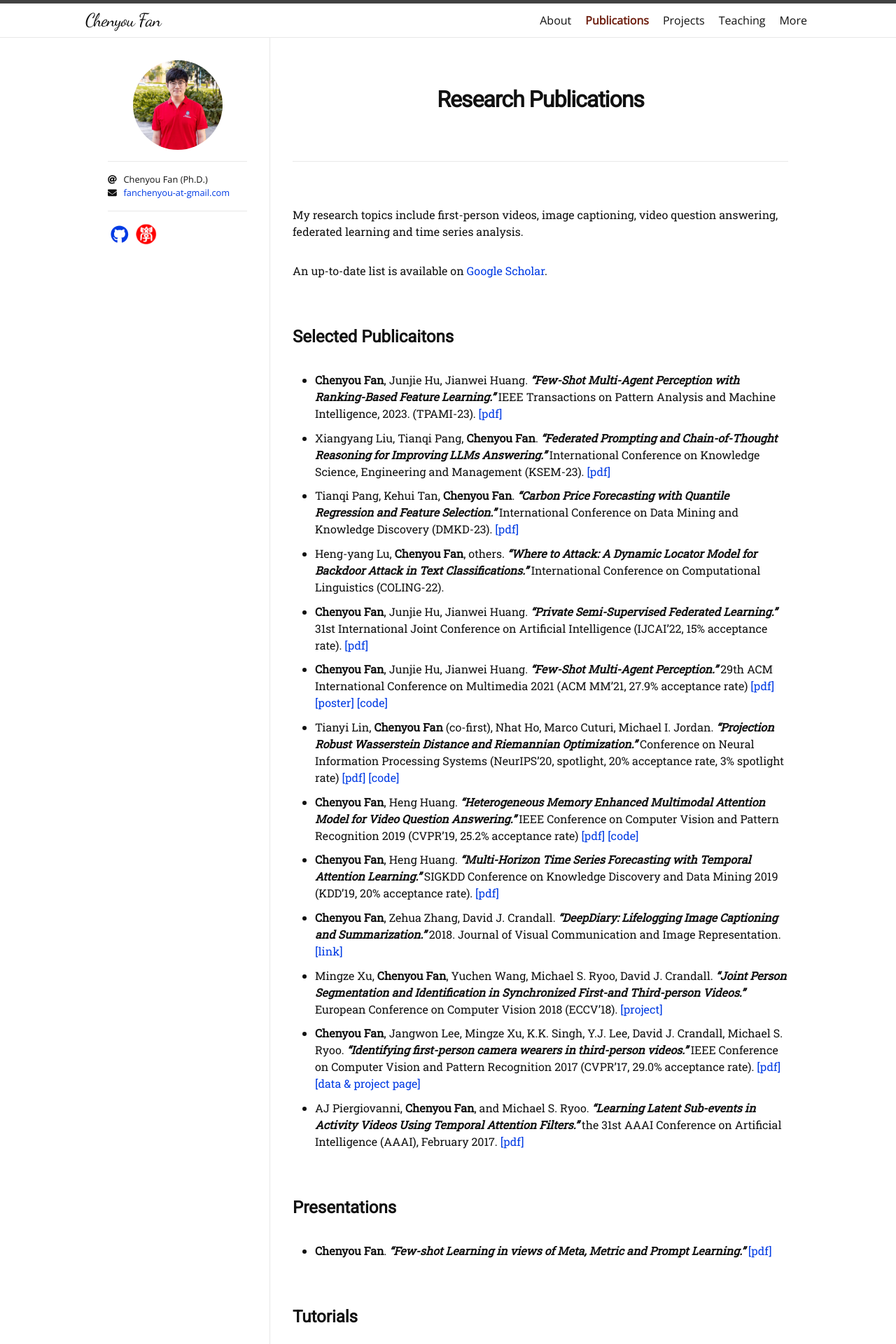
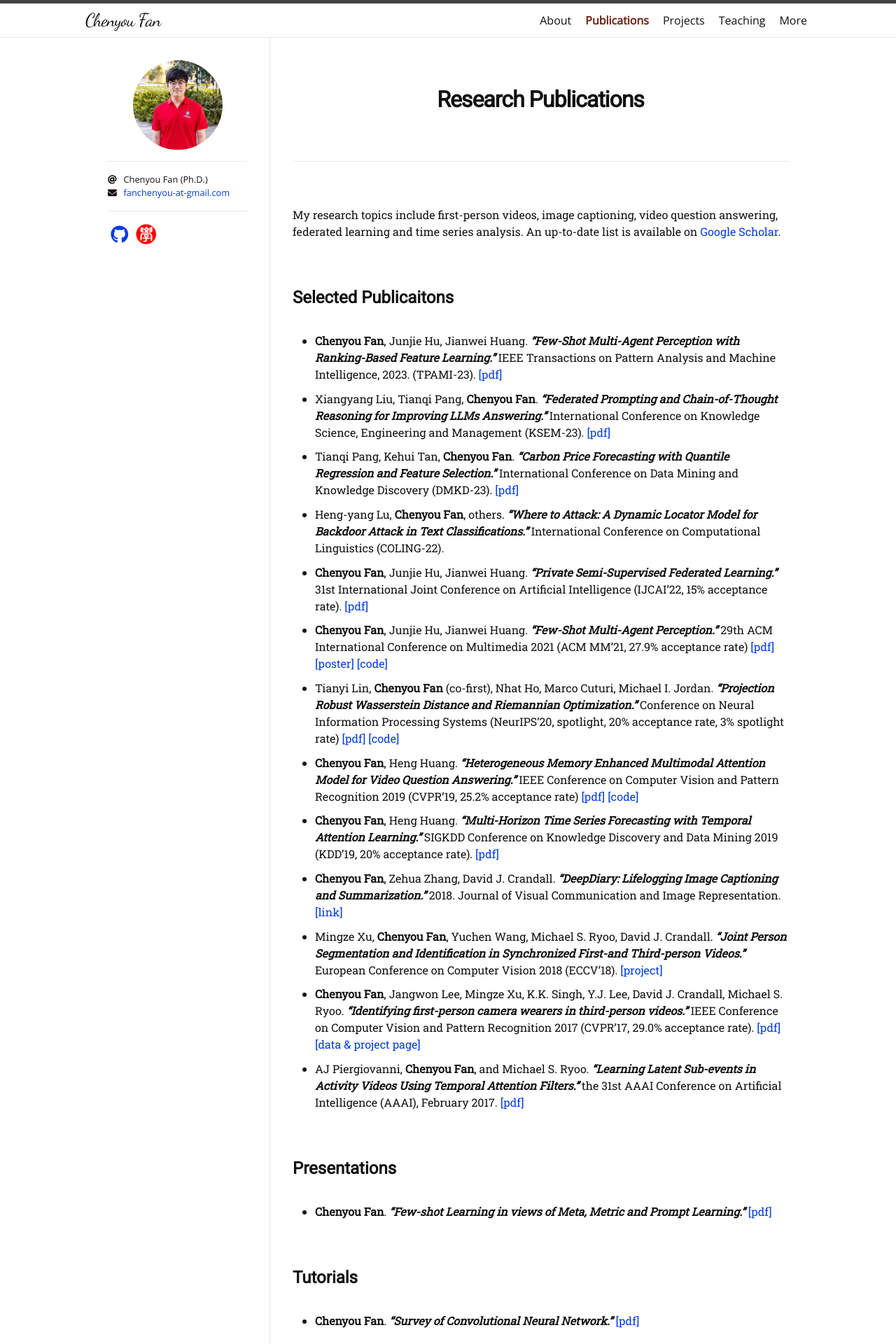
Before and after one commit to fanchenyou/fanchenyou.github.io, a Jekyll site: the page built from publications.md, in a window 1280 px wide. Shown: the top 1920 px of the page at 70% size. Built offline with Jekyll 4.4.1, drawn with Linux system fonts in a browser that asks for light colours; nearby versions of some CDN libraries; some web fonts are replaced.

```diff
--- a/publications.md
+++ b/publications.md
@@ -6,9 +6,7 @@ permalink: /publications/
 ---
 
 
-<p>My research topics include first-person videos, image captioning, video question answering, federated learning and time series analysis.</p>
-
-<p>An up-to-date list is available on <a href="https://scholar.google.com/citations?user=FRu9MHcAAAAJ&hl=en" target="_blank" rel="noopener noreferrer">Google Scholar</a>.</p>
+<p>My research topics include first-person videos, image captioning, video question answering, federated learning and time series analysis. An up-to-date list is available on <a href="https://scholar.google.com/citations?user=FRu9MHcAAAAJ&hl=en" target="_blank" rel="noopener noreferrer">Google Scholar</a>.</p>
 
 
 ## Selected Publicaitons
```
